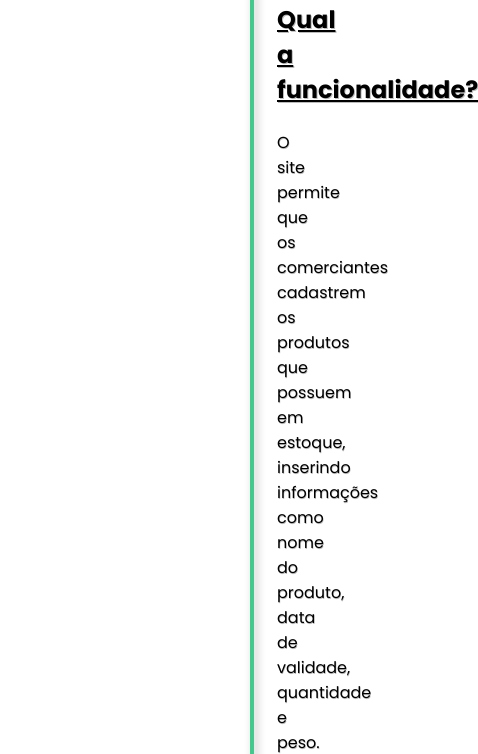
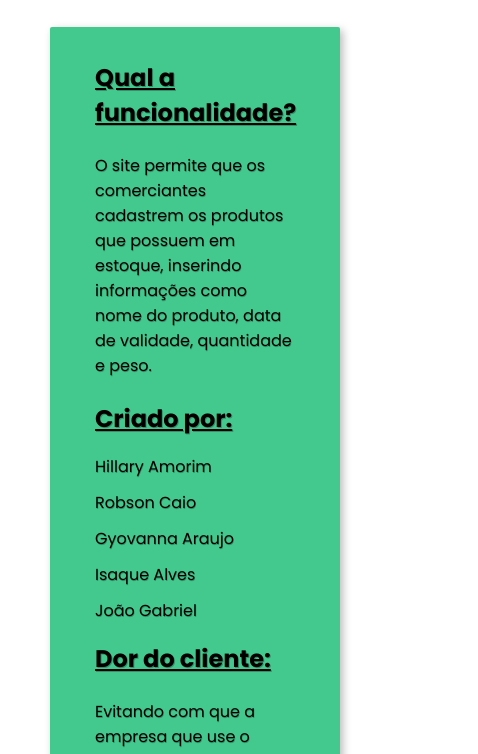
Before and after one commit to lucasdsferreira/projeto, a plain HTML site: page sobre.html in a window 390 px wide. Shown: the part 207-961 px from the top of the page, 478 px wide, since content can reach past the window. Drawn offline with Linux system fonts and the light colour scheme.

Commit message:
sobre att

```diff
--- a/sobre.html
+++ b/sobre.html
@@ -15,19 +15,19 @@
                 <a href="index.html" rel="next">ECO PRODUTOS</a>
             </div>
         </header>
-        <section>
-                <h2>Qual a funcionalidade?</h2>
-                <p>O site permite que os comerciantes cadastrem os produtos que possuem em estoque, inserindo informações como nome do produto, data de validade, quantidade e peso.</p>
+        <section class="sobre">
+                <h2 class="funcionalidade">Qual a funcionalidade?</h2>
+                <p class="conteudo">O site permite que os comerciantes cadastrem os produtos que possuem em estoque, inserindo informações como nome do produto, data de validade, quantidade e peso.</p>
 
-                <h2>Criado por:</h2>
+                <h2 class="titulo">Criado por:</h2>
                 <ul>Hillary Amorim</ul>
                 <ul>Robson Caio</ul>
                 <ul>Gyovanna Araujo</ul>
                 <ul>Isaque Alves</ul>
                 <ul>João Gabriel</ul>
 
-                <h2>Dor do cliente:</h2>
-                <p>Evitando com que a empresa que use o nosso produto, possa ter a certeza que não haverá prejuízo, auxiliando na logística, podendo fazer uma promoção ou queima de estoque.</p>
+                <h2 class="titulo">Dor do cliente:</h2>
+                <p class="conteudo">Evitando com que a empresa que use o nosso produto, possa ter a certeza que não haverá prejuízo, auxiliando na logística, podendo fazer uma promoção ou queima de estoque.</p>
         </section>
     </main>
 </body>
--- a/view2.css
+++ b/view2.css
@@ -34,7 +34,7 @@ div > a {
     font-family: var(--fonte-padrao);
     font-size: 3em;
     font-weight: normal;
-    margin-bottom: 5px;
+    margin-bottom: 20px;
     text-shadow: 2px 2px 0px rgba(0, 0, 0, 0.268);
     margin: auto;
     text-decoration: none;
@@ -56,9 +56,9 @@ section {
     background-color: #43c88d;
     border-radius: 2px;
     box-shadow: 3px 3px 8px rgba(0, 0, 0, 0.268);
-    padding: 2px;
-    margin-left: 250px;
-    margin-right: 250px;
+    padding: 10px;
+    margin: auto;
+    max-width: 1032px;
 }
 
 section > h2 {
@@ -102,3 +102,27 @@ ul {
     margin-bottom: 5px;
     text-shadow: 0.5px 0.5px 0px rgba(0, 0, 0, 0.268);
 }
+
+@media screen and (max-width: 1080px) {
+    .sobre {
+        width: 250px;
+        padding: 20px;
+        font-size: 1em;
+        margin-top: 40px;
+        margin-bottom: 50px;
+        padding-bottom: 15px;
+    }
+}
+
+@media screen and (max-width: 1080px) {
+    .funcionalidade {
+        width: 80px;
+    }
+}
+
+@media screen and (max-width: 1080px) {
+    .conteudo {
+        width: 200px;
+        text-align: unset;
+    }
+}
```
